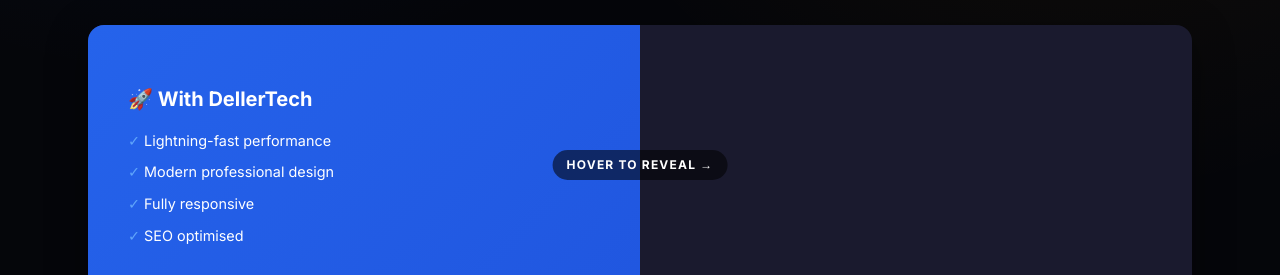
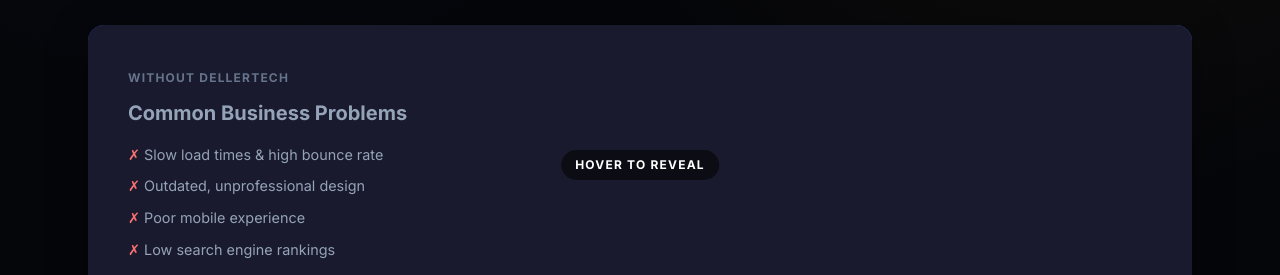
Before and after one commit to ademolaayodeji2008-art/DellerTech, a React (Vite) app in the folder client/: page /services in a window 1280 px wide. Shown: the part 525-800 px from the top of the page. Built offline with nearby package versions, Linux system fonts and the light colour scheme; no server answers.

Commit message:
fix: remove emojis from before/after, fix panel reveal direction

```diff
--- a/client/src/index.css
+++ b/client/src/index.css
@@ -127,19 +127,19 @@
 .ba-before {
   background: #1a1a2e;
   color: #94a3b8;
+  z-index: 2;
+  clip-path: polygon(0 0, 100% 0, 100% 100%, 0 100%);
+  transition: clip-path 0.6s cubic-bezier(0.77, 0, 0.175, 1);
+}
+
+.ba-after {
+  background: linear-gradient(135deg, #1d4ed8, #2563eb);
+  color: #fff;
   z-index: 1;
 }
 
-.ba-after {
-  background: linear-gradient(135deg, #2563eb, #1d4ed8);
-  color: #fff;
-  z-index: 2;
+.ba-container:hover .ba-before {
   clip-path: polygon(0 0, 50% 0, 50% 100%, 0 100%);
-  transition: clip-path 0.5s ease-out;
-}
-
-.ba-container:hover .ba-after {
-  clip-path: polygon(0 0, 100% 0, 100% 100%, 0 100%);
 }
 
 .ba-content {
@@ -208,7 +208,7 @@
     min-height: 200px;
     padding: 28px;
   }
-  .ba-after {
+  .ba-before {
     clip-path: none !important;
   }
   .ba-label {
--- a/client/src/pages/Services.jsx
+++ b/client/src/pages/Services.jsx
@@ -123,32 +123,34 @@
             </h2>
           </div>
           <div className="ba-container">
-            {/* Before panel */}
-            <div className="ba-panel ba-before">
+            {/* After panel (sits behind, visible on right) */}
+            <div className="ba-panel ba-after">
               <div className="ba-content">
-                <h3 className="ba-heading">⚠️ Without DellerTech</h3>
+                <p className="text-xs font-bold uppercase tracking-widest text-blue-300 mb-3">With DellerTech</p>
+                <h3 className="ba-heading">High-Performance Results</h3>
                 <ul className="ba-list">
-                  <li>Slow load times</li>
-                  <li>Outdated design</li>
-                  <li>Poor mobile experience</li>
-                  <li>Low search rankings</li>
+                  <li>Lightning-fast performance</li>
+                  <li>Modern professional design</li>
+                  <li>Fully responsive on all devices</li>
+                  <li>SEO optimised &amp; discoverable</li>
                 </ul>
               </div>
             </div>
-            {/* After panel */}
-            <div className="ba-panel ba-after">
+            {/* Before panel (clips away on hover) */}
+            <div className="ba-panel ba-before">
               <div className="ba-content">
-                <h3 className="ba-heading">🚀 With DellerTech</h3>
+                <p className="text-xs font-bold uppercase tracking-widest text-slate-500 mb-3">Without DellerTech</p>
+                <h3 className="ba-heading">Common Business Problems</h3>
                 <ul className="ba-list">
-                  <li>Lightning-fast performance</li>
-                  <li>Modern professional design</li>
-                  <li>Fully responsive</li>
-                  <li>SEO optimised</li>
+                  <li>Slow load times &amp; high bounce rate</li>
+                  <li>Outdated, unprofessional design</li>
+                  <li>Poor mobile experience</li>
+                  <li>Low search engine rankings</li>
                 </ul>
               </div>
             </div>
             {/* Hover label */}
-            <div className="ba-label">HOVER TO REVEAL →</div>
+            <div className="ba-label">HOVER TO REVEAL</div>
           </div>
         </AnimatedSection>
       </section>
```
